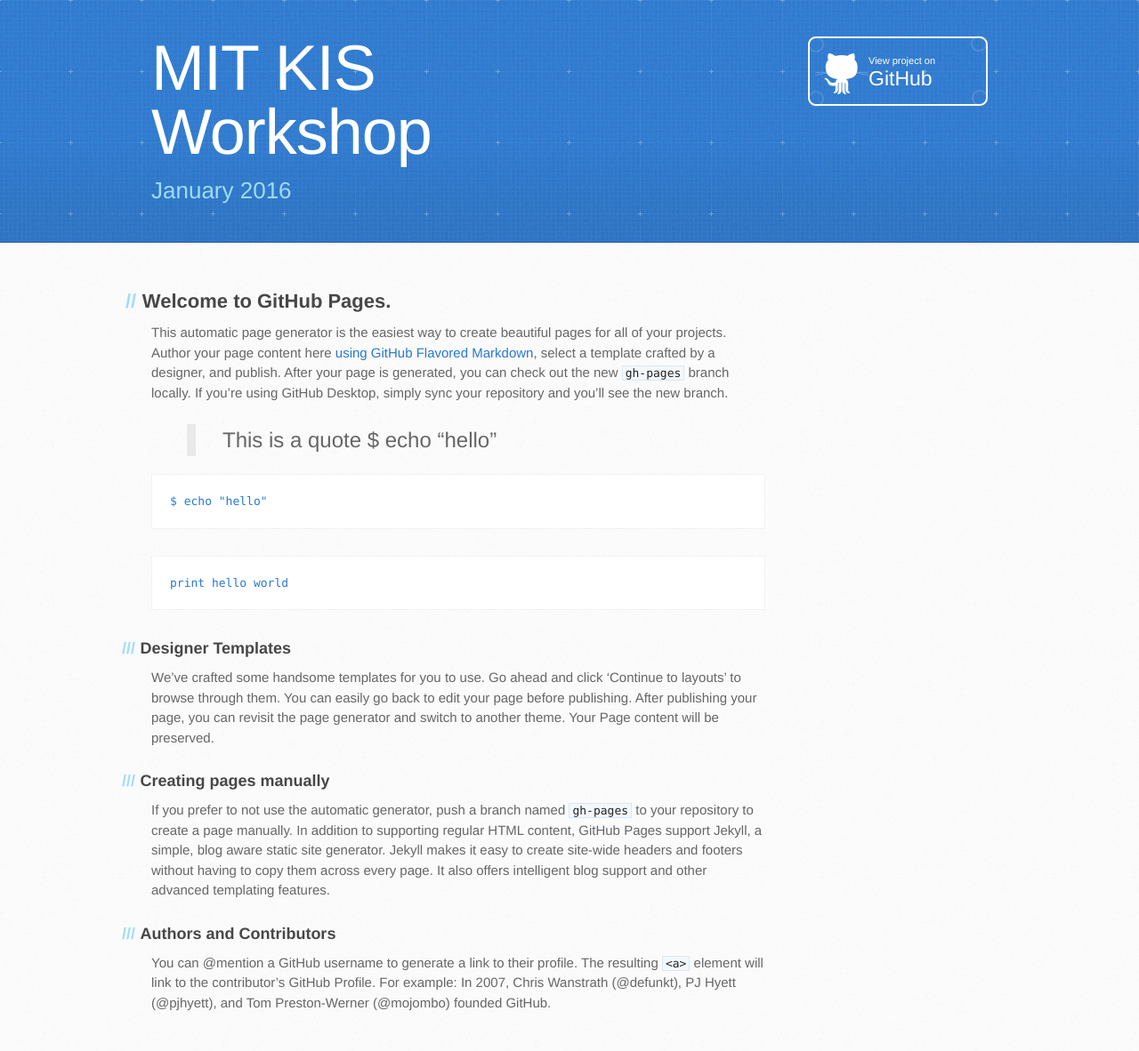
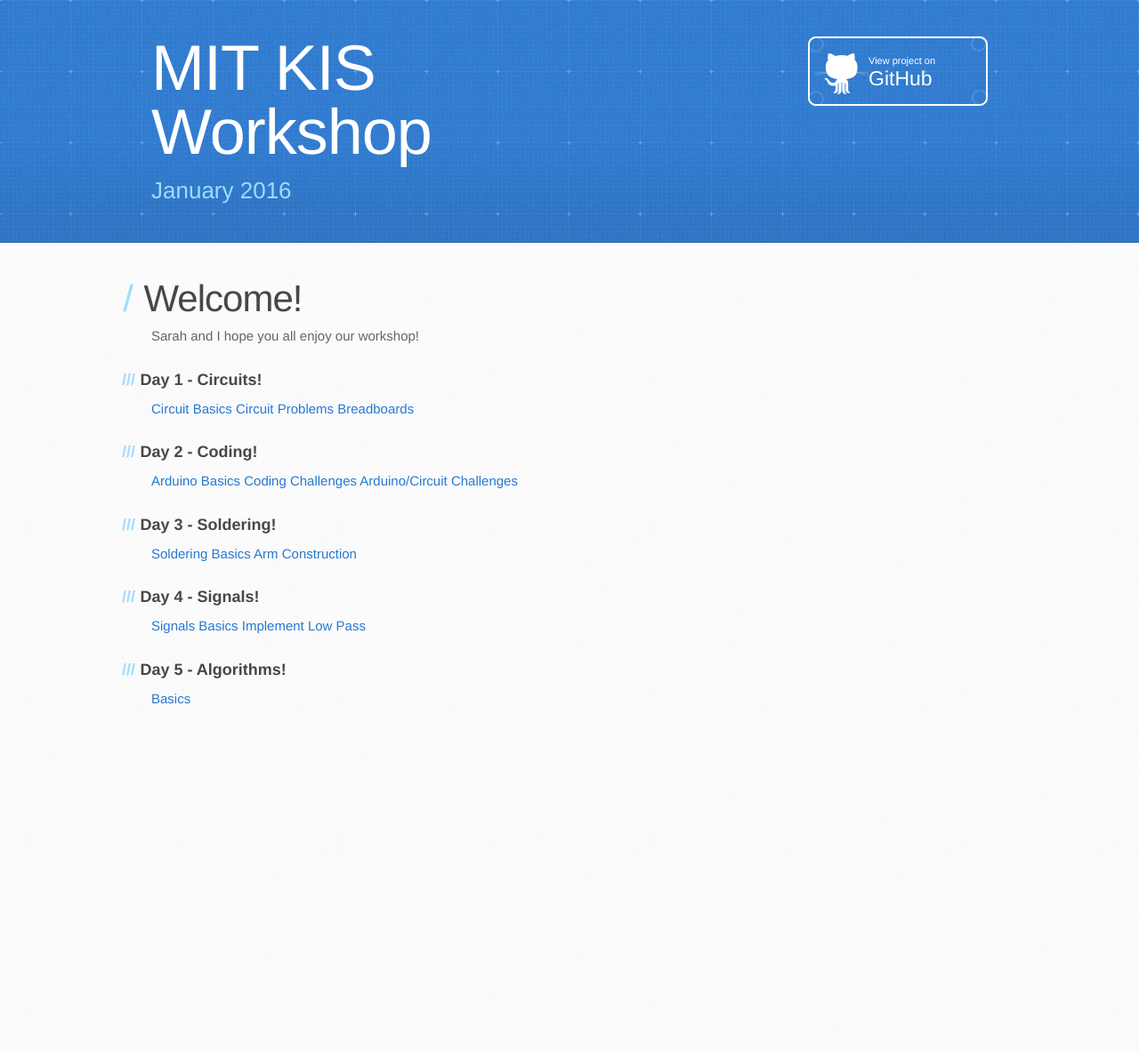
Before and after one commit to zhaveriane/shs2017, a Jekyll site: the page built from index.md, in a window 1280 px wide. Shown: the whole page at 89% size. Built offline with Jekyll 4.4.1, drawn with Linux system fonts in a browser that asks for light colours; Markdown is read by kramdown in place of the engine named in the settings; after the commit the page ends 900 px from its top, so only the background shows below that.

Commit message:
update index to reflect days, add circuit basics

````diff
--- a/index.md
+++ b/index.md
@@ -2,24 +2,27 @@
 layout: index
 ---
 
-## Welcome to GitHub Pages.
-This automatic page generator is the easiest way to create beautiful pages for all of your projects. Author your page content here [using GitHub Flavored Markdown](https://guides.github.com/features/mastering-markdown/), select a template crafted by a designer, and publish. After your page is generated, you can check out the new `gh-pages` branch locally. If you’re using GitHub Desktop, simply sync your repository and you’ll see the new branch.
+# Welcome!
+Sarah and I hope you all enjoy our workshop!
 
-> This is a quote
-> $ echo "hello"
->
+### Day 1 - Circuits!
+[Circuit Basics](/circuit_basics)
+[Circuit Problems](/circuit_problems)
+[Breadboards](/breadboards)
 
-    $ echo "hello"
+### Day 2 - Coding!
+[Arduino Basics](/arduino_basics)
+[Coding Challenges](/coding_challenges)
+[Arduino/Circuit Challenges](/arduino_challenges)
 
-```python
-print hello world
-```
 
-### Designer Templates
-We’ve crafted some handsome templates for you to use. Go ahead and click 'Continue to layouts' to browse through them. You can easily go back to edit your page before publishing. After publishing your page, you can revisit the page generator and switch to another theme. Your Page content will be preserved.
+### Day 3 - Soldering!
+[Soldering Basics](/soldering)
+[Arm Construction](/arm_construction)
 
-### Creating pages manually
-If you prefer to not use the automatic generator, push a branch named `gh-pages` to your repository to create a page manually. In addition to supporting regular HTML content, GitHub Pages support Jekyll, a simple, blog aware static site generator. Jekyll makes it easy to create site-wide headers and footers without having to copy them across every page. It also offers intelligent blog support and other advanced templating features.
+### Day 4 - Signals!
+[Signals Basics](/signals_basics)
+[Implement Low Pass](/low_pass)
 
-### Authors and Contributors
-You can @mention a GitHub username to generate a link to their profile. The resulting `<a>` element will link to the contributor’s GitHub Profile. For example: In 2007, Chris Wanstrath (@defunkt), PJ Hyett (@pjhyett), and Tom Preston-Werner (@mojombo) founded GitHub.
+### Day 5 - Algorithms!
+[Basics](/basics)
````
Also changed, not shown: circuit_basics.md (added, +9 -0 lines).
